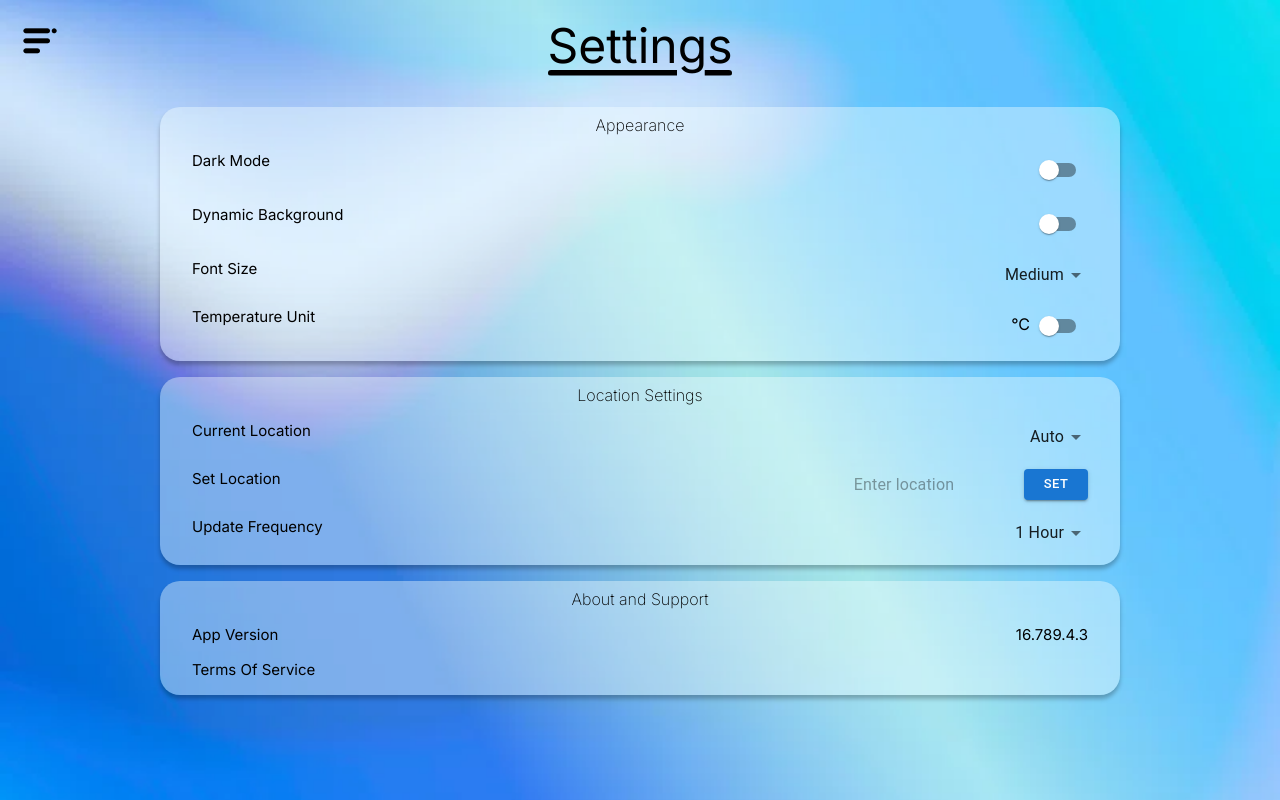
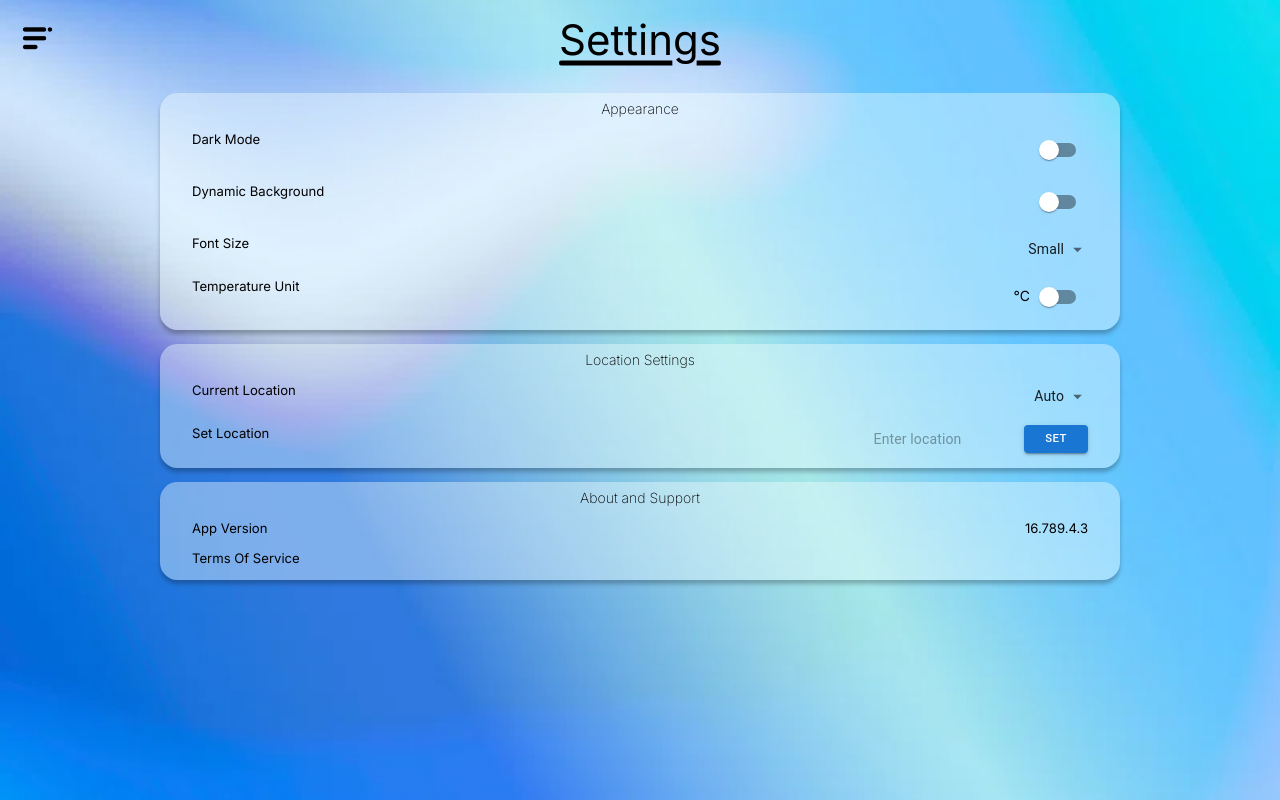
Before and after one commit to Rajpreet0404/Group-8-Weather-App, a React (Create React App) app in the folder gui-react-app/: page /settings in a window 1280 px wide. Built offline with nearby package versions, Linux system fonts and the light colour scheme.

Commit message:
update settings component to change default font size to Small and update temperature unit options to Fahrenheit

```diff
--- a/gui-react-app/src/pages/settings.js
+++ b/gui-react-app/src/pages/settings.js
@@ -9,7 +9,7 @@ function Settings() {
     return savedSettings ? JSON.parse(savedSettings) : {
       darkMode: false,
       dynamicBackground: false,
-      fontSize: "Medium",
+      fontSize: "Small",
       temperatureUnit: "celsius",
       currentLocation: "A",
       manualLocation: "",
@@ -53,7 +53,7 @@ function Settings() {
       const newSettings = { ...prev };
 
       if (settingKey === "temperatureUnit") {
-        newSettings.temperatureUnit = prev.temperatureUnit === "celsius" ? "kelvin" : "celsius";
+        newSettings.temperatureUnit = prev.temperatureUnit === "celsius" ? "Fahrenheit" : "celsius";
       } else {
         newSettings[settingKey] = !prev[settingKey];
       }
@@ -129,9 +129,9 @@ function Settings() {
         <article className="settings">
           <h1>Temperature Unit</h1>
           <div className="unit-display">
-            <span>{settings.temperatureUnit === "celsius" ? "°C" : "K"}</span>
+            <span>{settings.temperatureUnit === "celsius" ? "°C" : "F"}</span>
             <Switch
-              checked={settings.temperatureUnit === "kelvin"}
+              checked={settings.temperatureUnit === "Fahrenheit"}
               onChange={() => handleToggle("temperatureUnit")}
             />
           </div>
@@ -174,19 +174,6 @@ function Settings() {
             </Button>
           </div>
         </article>
-        <article className="settings">
-          <h1>Update Frequency</h1>
-          <Select
-            value={settings.updateFrequency / (60 * 60 * 1000)}
-            onChange={(e) => handleSelectChange(e, "updateFrequency")}
-            variant="standard"
-            disableUnderline
-          >
-            <MenuItem value={1}>1 Hour</MenuItem>
-            <MenuItem value={3}>3 Hours</MenuItem>
-            <MenuItem value={6}>6 Hours</MenuItem>
-          </Select>
-        </article>
       </section>
 
       <section className="box appearance">
```
